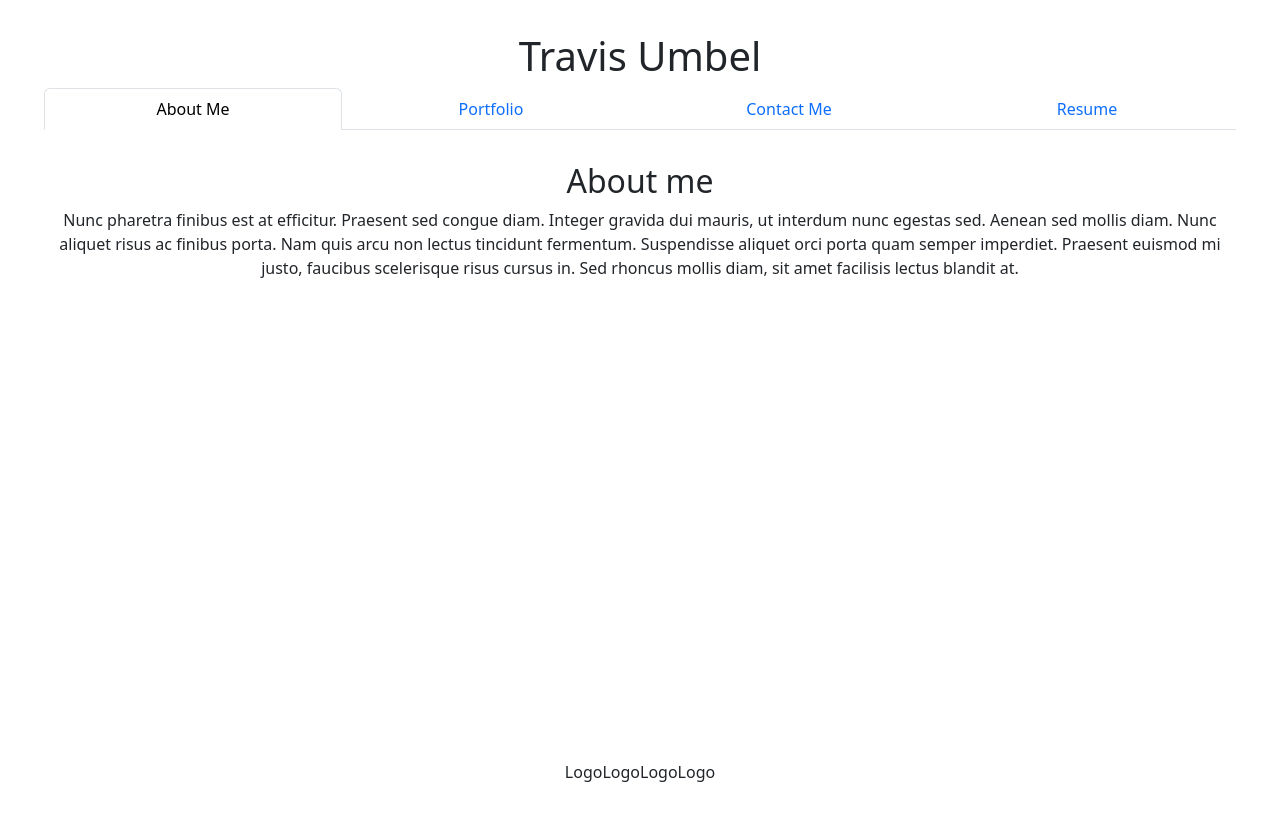
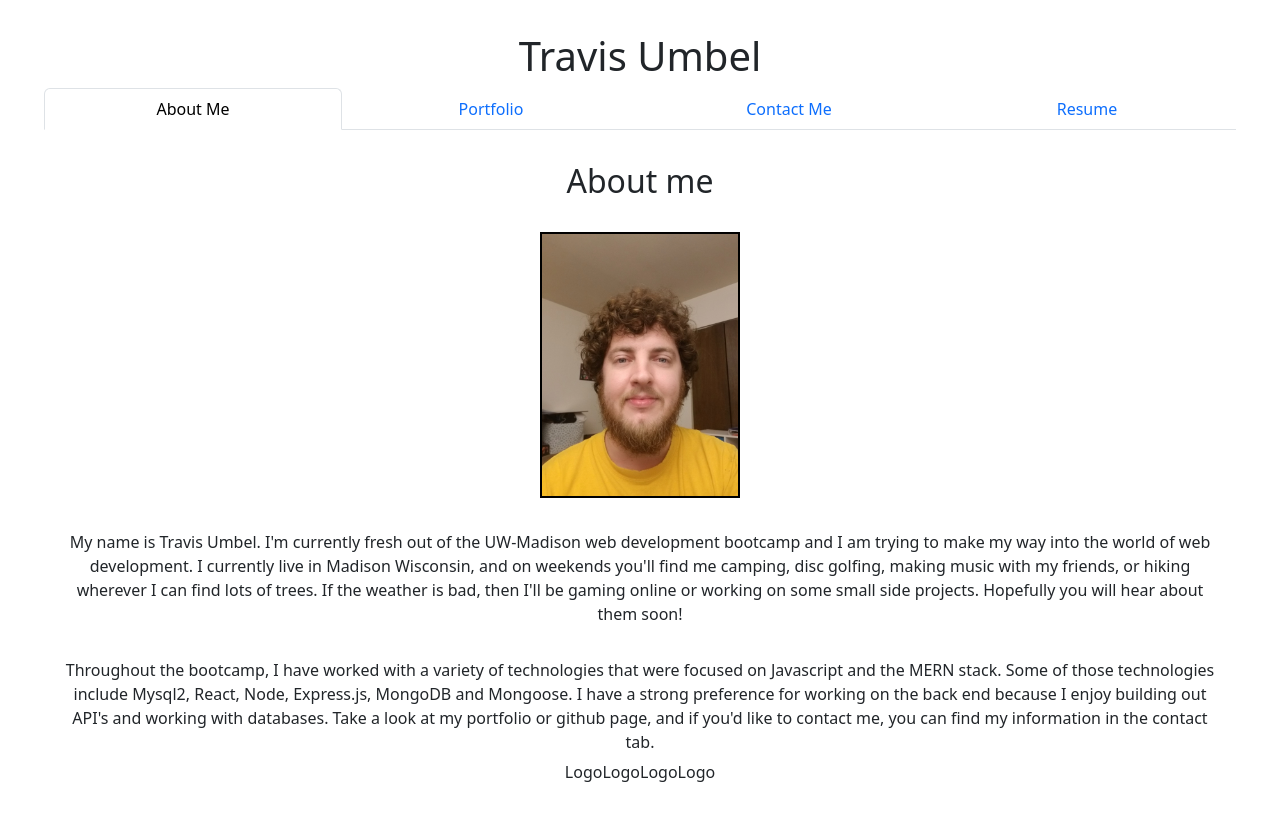
Before and after one commit to Umbelth94/react-portfolio, a React (Vite) app: page / in a window 1280 px wide. Built offline with nearby package versions, Linux system fonts and the light colour scheme.

Commit message:
add portfolio page

```diff
--- /dev/null
+++ b/src/pages/About.css
@@ -0,0 +1,12 @@
+img{
+    width:200px;
+    border:solid black 2px;
+}
+
+p{
+    margin-top:2rem;
+}
+
+h2 {
+    margin-bottom:2rem;
+}
--- a/src/pages/About.jsx
+++ b/src/pages/About.jsx
@@ -1,14 +1,16 @@
+import './About.css'
+import picture from '../assets/images/me.jpg'
+
 export default function About() {
     return (
         <div className = 'container-fluid content'>
             <h2>About me</h2>
+            <img src={picture}></img>
             <p>
-            Nunc pharetra finibus est at efficitur. Praesent sed congue diam.
-        Integer gravida dui mauris, ut interdum nunc egestas sed. Aenean sed
-        mollis diam. Nunc aliquet risus ac finibus porta. Nam quis arcu non
-        lectus tincidunt fermentum. Suspendisse aliquet orci porta quam semper
-        imperdiet. Praesent euismod mi justo, faucibus scelerisque risus cursus
-        in. Sed rhoncus mollis diam, sit amet facilisis lectus blandit at.
+                My name is Travis Umbel.  I'm currently fresh out of the UW-Madison web development bootcamp and I am trying to make my way into the world of web development.  I currently live in Madison Wisconsin, and on weekends you'll find me camping, disc golfing, making music with my friends, or hiking wherever I can find lots of trees.  If the weather is bad, then I'll be gaming online or working on some small side projects.  Hopefully you will hear about them soon!
+            </p>
+            <p>
+                Throughout the bootcamp, I have worked with a variety of technologies that were focused on Javascript and the MERN stack.  Some of those technologies include Mysql2, React, Node, Express.js, MongoDB and Mongoose.  I have a strong preference for working on the back end because I enjoy building out API's and working with databases.  Take a look at my portfolio or github page, and if you'd like to contact me, you can find my information in the contact tab.
             </p>
         </div>
     )
--- a/src/pages/Portfolio.jsx
+++ b/src/pages/Portfolio.jsx
@@ -10,7 +10,7 @@ import admin from '../assets/images/admin.png'
 export default function Portfolio() {
     return (
       <div className = 'container-fluid content'>
-        <h1>Portfolio Page</h1>
+        <h2>Portfolio Page</h2>
         <h3>Click on the title for the deployed link, and the descriptions for the repo</h3>
         <div className = 'container d-flex flex-wrap justify-content-evenly'>
           <Card
```
Also changed, not shown: src/assets/images/me.jpg (added).
